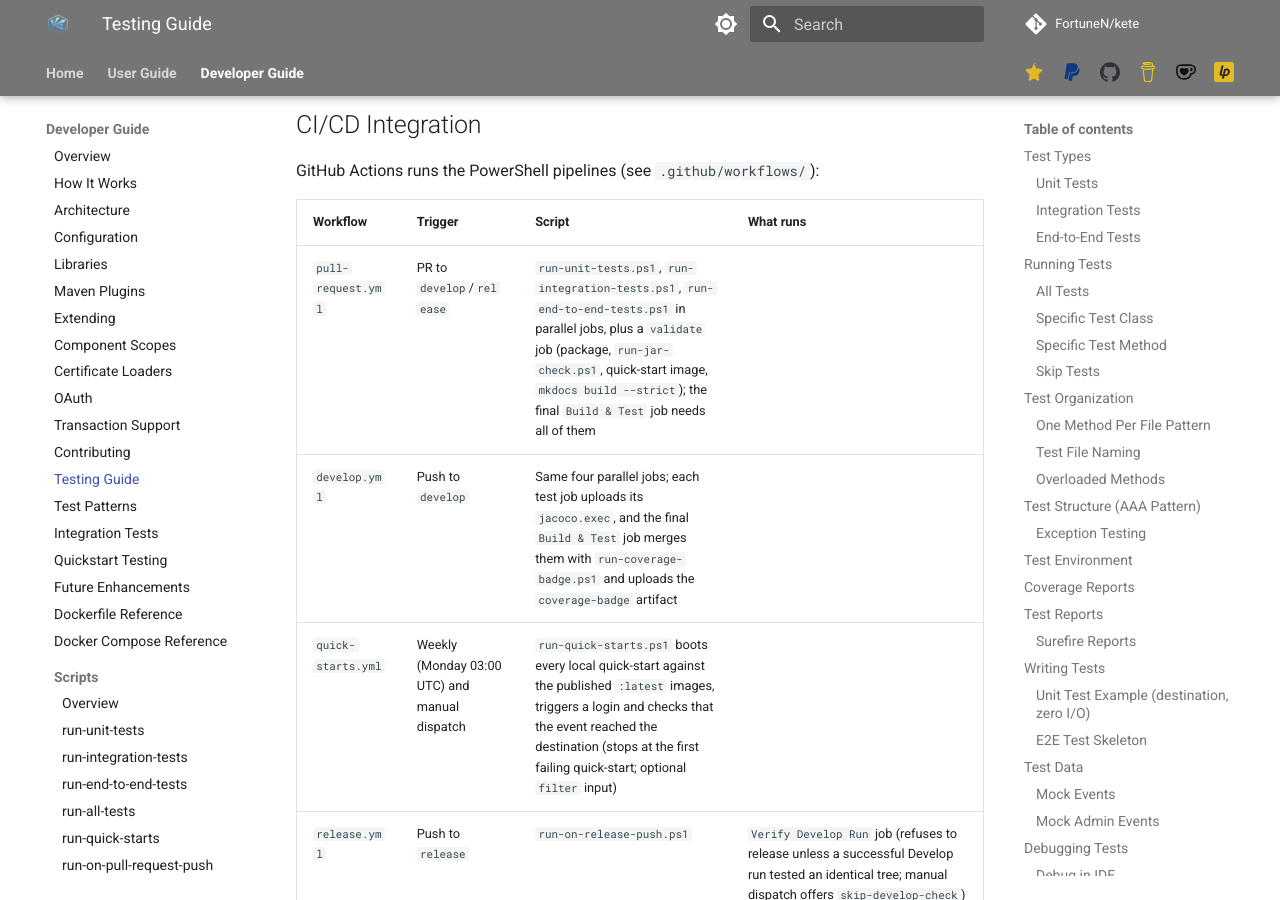
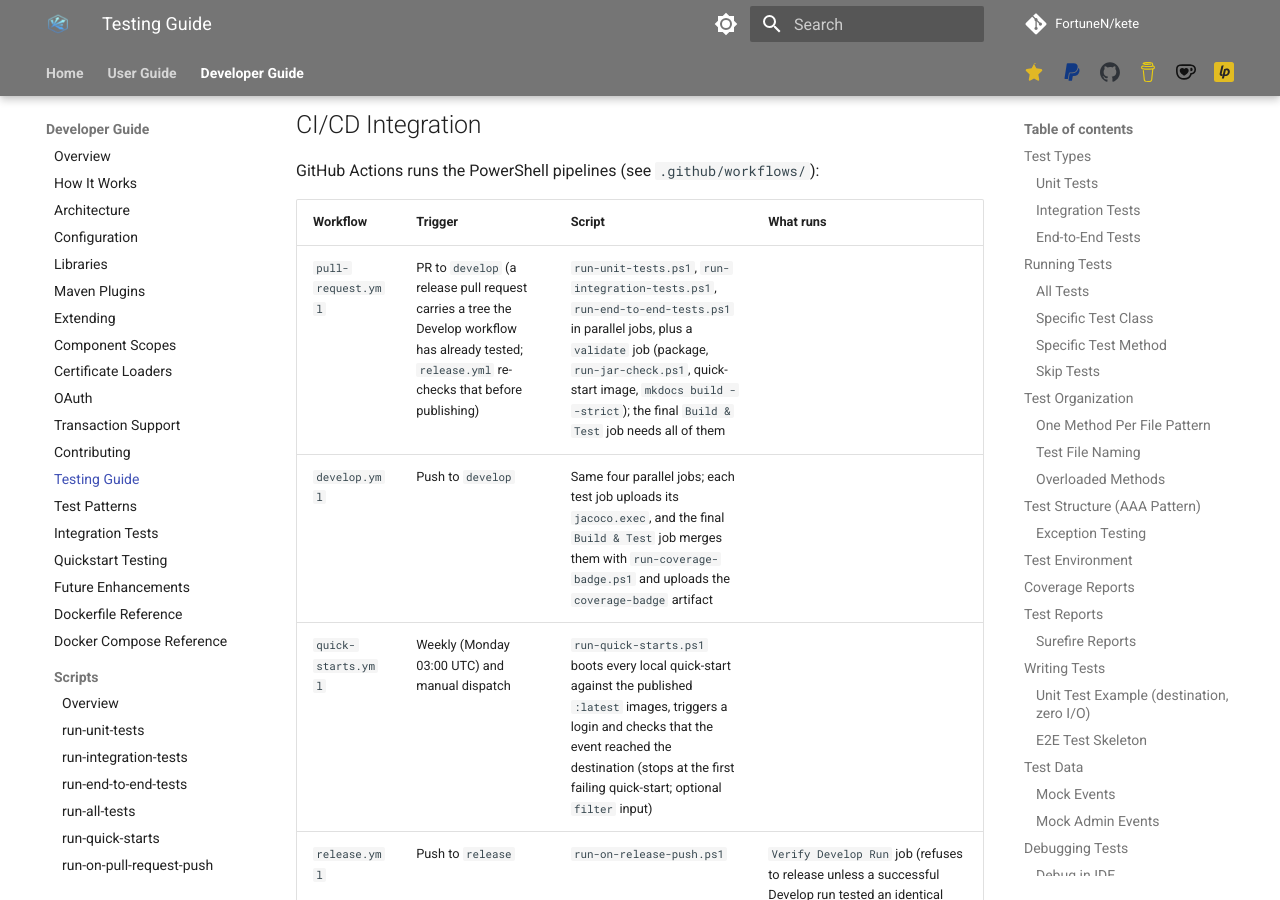
Before and after one commit to FortuneN/kete, an MkDocs documentation site: the page built from docs/developer-guide/testing.md, in a window 1280 px wide and 900 px high, scrolled down 7618 px. Built offline with MkDocs 1.6.1 and Material for MkDocs 9.7.7, drawn with Linux system fonts in a browser that asks for light colours; comment, search, counter and statistics services are not loaded.

Commit message:
Run the Pull Request workflow only for pull requests into develop

```diff
--- a/docs/developer-guide/testing.md
+++ b/docs/developer-guide/testing.md
@@ -359,7 +359,7 @@ GitHub Actions runs the PowerShell pipelines (see `.github/workflows/`):
 
 | Workflow | Trigger | Script | What runs |
 |----------|---------|--------|-----------|
-| `pull-request.yml` | PR to `develop`/`release` | `run-unit-tests.ps1`, `run-integration-tests.ps1`, `run-end-to-end-tests.ps1` in parallel jobs, plus a `validate` job (package, `run-jar-check.ps1`, quick-start image, `mkdocs build --strict`); the final `Build & Test` job needs all of them |
+| `pull-request.yml` | PR to `develop` (a release pull request carries a tree the Develop workflow has already tested; `release.yml` re-checks that before publishing) | `run-unit-tests.ps1`, `run-integration-tests.ps1`, `run-end-to-end-tests.ps1` in parallel jobs, plus a `validate` job (package, `run-jar-check.ps1`, quick-start image, `mkdocs build --strict`); the final `Build & Test` job needs all of them |
 | `develop.yml` | Push to `develop` | Same four parallel jobs; each test job uploads its `jacoco.exec`, and the final `Build & Test` job merges them with `run-coverage-badge.ps1` and uploads the `coverage-badge` artifact |
 | `quick-starts.yml` | Weekly (Monday 03:00 UTC) and manual dispatch | `run-quick-starts.ps1` boots every local quick-start against the published `:latest` images, triggers a login and checks that the event reached the destination (stops at the first failing quick-start; optional `filter` input) |
 | `release.yml` | Push to `release` | `run-on-release-push.ps1` | `Verify Develop Run` job (refuses to release unless a successful Develop run tested an identical tree; manual dispatch offers `skip-develop-check`) → versioned JAR → versioned Docker push → docs build → tag + GitHub Release (generated notes) → `:latest` tags → docs + coverage badge deploy (tests are not re-run) |
```
Also changed, not shown: 1 other file.
